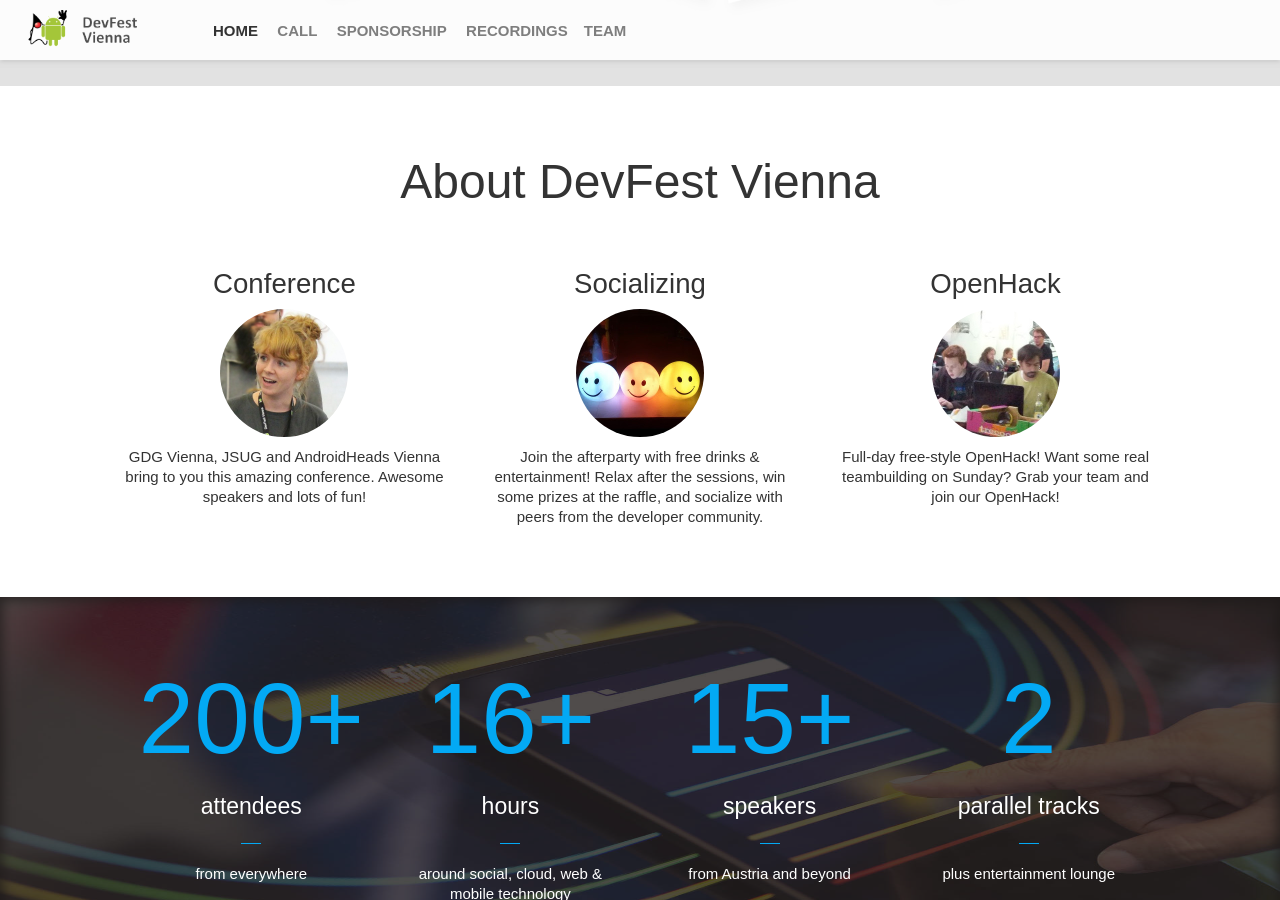
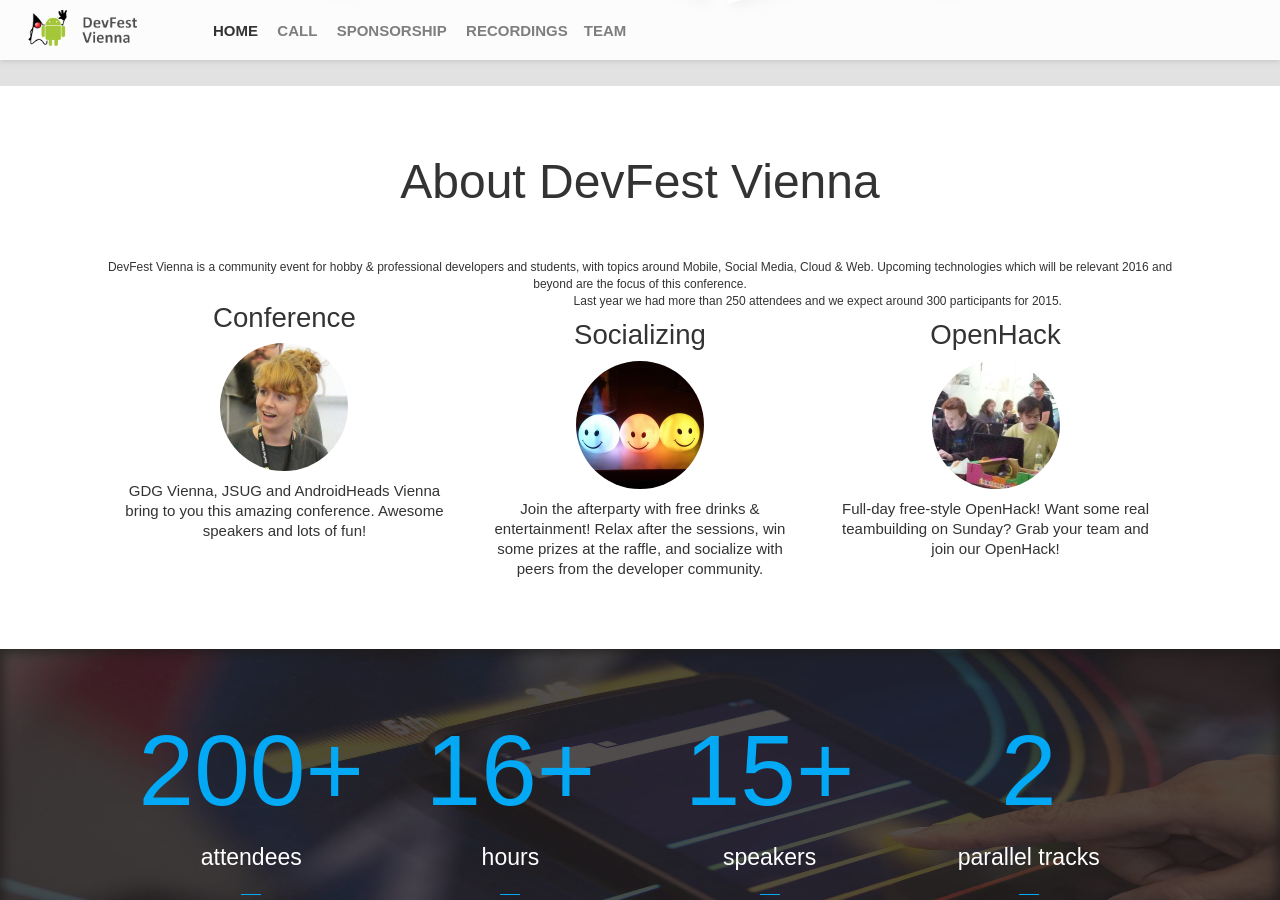
Before and after one commit to DevFestVienna/devfest-at-site, a Jekyll site: the page built from index.html, in a window 1280 px wide and 900 px high, scrolled down 814 px. Built offline with Jekyll 4.4.1, drawn with Linux system fonts in a browser that asks for light colours; nearby versions of some CDN libraries; comment, search, counter and statistics services are not loaded.

Commit message:
More details

```diff
--- a/_includes/about.html
+++ b/_includes/about.html
@@ -4,6 +4,10 @@
         <div class="col-lg-10 col-lg-offset-1">
             <h3>About {{site.eventName}}</h3>
             <div class="row about-details">
+            DevFest Vienna is a community event for hobby &amp; professional developers and students, with topics around Mobile, Social Media, Cloud &amp; Web.
+            Upcoming technologies which will be relevant 2016 and beyond are the focus of this conference.
+            <br>
+            Last year we had more than 250 attendees and we expect around 300 participants for 2015.
                 <div class="col-md-4 col-sm-4 col-xs-6">
                     <div class="animated hiding" data-animation="fadeInDown" data-delay="0">
                         <h5>Conference</h5>
```
